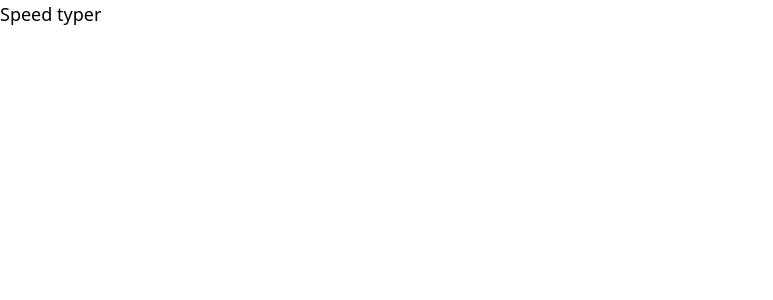
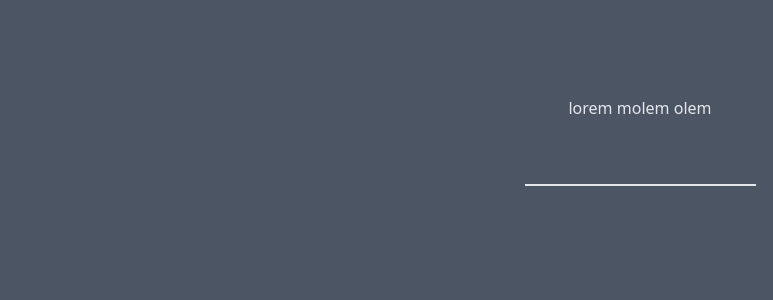
Before and after one commit to Enszyk/speed-typer, a Vue app: page / in a window 1280 px wide. Shown: the top 300 px of the page, without its empty margins (0-773 px from the left). Built offline with nearby package versions, Linux system fonts and the light colour scheme.

Commit message:
Create object which represent text to type and display it in user friendly way

```diff
--- a/src/App.vue
+++ b/src/App.vue
@@ -1,13 +1,40 @@
 <template>
-  <div class="text-lg">
-    Speed typer
+  <div class="bg-gray-600 min-h-screen text-center pt-24">
+    <div class="w-1/3 mx-auto text-gray-200">
+      <span v-for="letter in textToObject" :key="letter.id">
+        {{letter.letter}}
+      </span>
+    </div>
+    <input
+      type="text"
+      class="mt-10 bg-transparent outline-none text-gray-200 border-b-2 border-gray-200"
+      v-model="typedText"
+    />
   </div>
 </template>
 
 <script lang="ts">
-import { defineComponent } from "vue";
+import { computed, defineComponent, ref } from "vue";
 
 export default defineComponent({
   name: "App",
+  setup() {
+    const typedText = ref("");
+    const text = ref("lorem molem olem");
+    const textToObject = computed(() => {
+      return text.value.split("").map((word, index) => {
+        return {
+          letter: word,
+          id: index,
+          state: null,
+        };
+      });
+    });
+    return {
+      text,
+      typedText,
+      textToObject,
+    };
+  },
 });
 </script>
```
